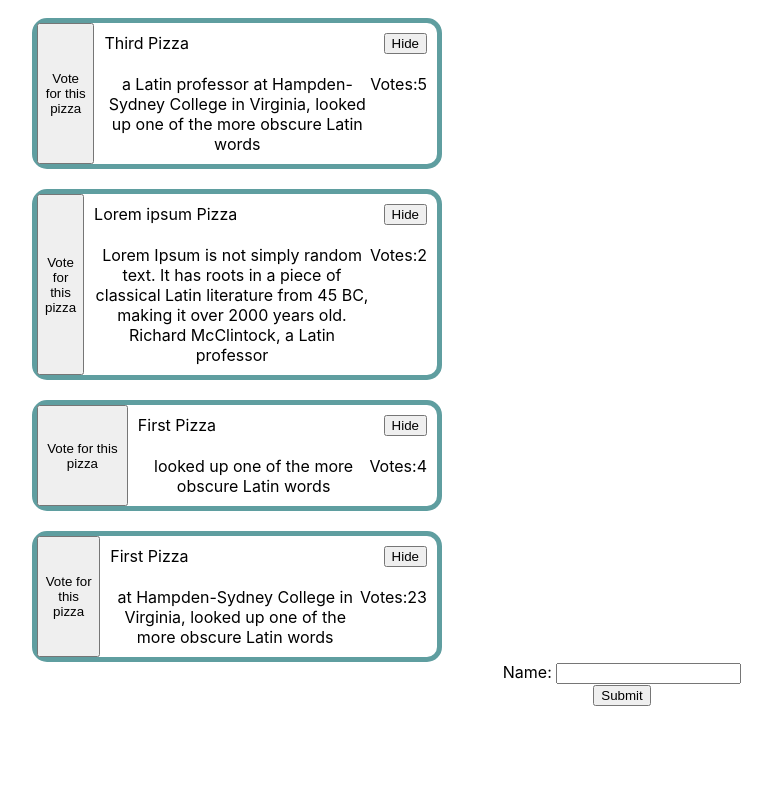
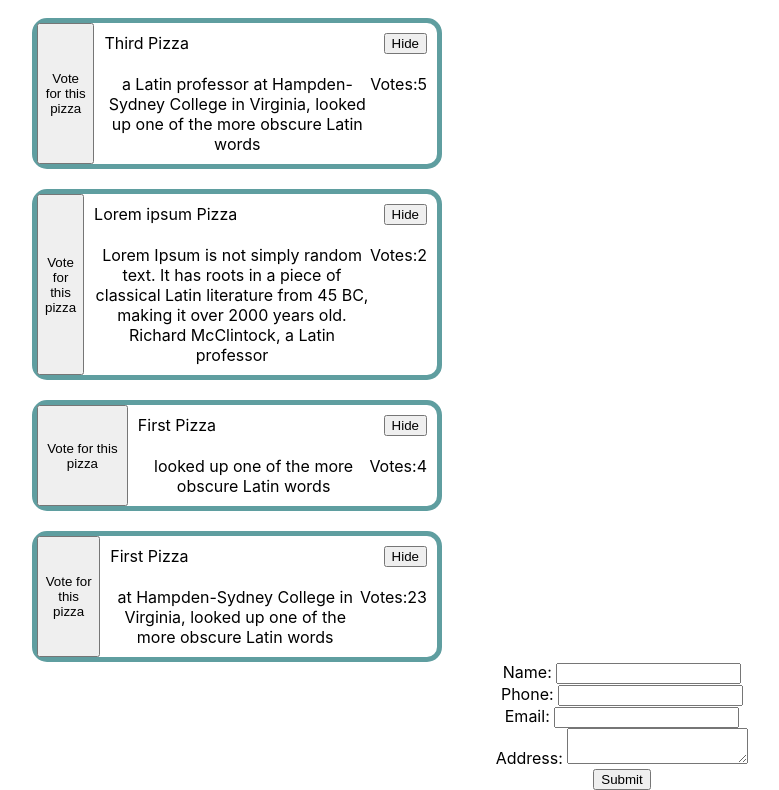
Before and after one commit to mariapaskova/React-course, a React (Create React App) app in the folder posts-app/: page / in a window 1280 px wide. Shown: the part 244-1034 px from the top of the page, without its empty margins (18-797 px from the left). Before the commit the page ends 950 px from the top, so only its background shows below. Built offline with nearby package versions, Linux system fonts and the light colour scheme.

Commit message:
Fix #7 fields to work ok

```diff
--- a/posts-app/src/components/ShoppingCart/cart.tsx
+++ b/posts-app/src/components/ShoppingCart/cart.tsx
@@ -1,4 +1,5 @@
 import React, { useState } from "react";
+import Field from "./field/field";
 
 export default function Cart() {
   const [state, setState] = useState({
@@ -9,27 +10,12 @@ export default function Cart() {
   });
 
   const onSubmit = (event: any) => {
-    console.log(event);
+    event.preventDefault();
+    console.log("Submitted form is ", state);
   };
 
-  const onChangeName = ({ target }: any) => {
-    console.log(target, target.value, " Changeee");
-    setState({ ...state, name: target.value });
-  };
-
-  const onChangePhone = ({ target }: any) => {
-    console.log(target, target.value, " Changeee");
-    setState({ ...state, phone: target.value });
-  };
-
-  const onChangeEmail = ({ target }: any) => {
-    console.log(target, target.value, " Changeee");
-    setState({ ...state, email: target.value });
-  };
-
-  const onChangeAddress = ({ target }: any) => {
-    console.log(target, target.value, " Changeee");
-    setState({ ...state, address: target.value });
+  const onChange = ({ target }: any) => {
+    setState({ ...state, [target.id]: target.value });
   };
 
   return (
@@ -40,14 +26,16 @@ export default function Cart() {
           name="name"
           label="Name"
           value={state.name}
-          onChange={onChangeName}
+          control="text"
+          onChange={onChange}
         />
-        {/* <Field
+        <Field
           id="phone"
           name="phone"
           label="Phone"
+          control="text"
           value={state.phone}
-          onChange={onChangePhone}
+          onChange={onChange}
         />
         <Field
           id="email"
@@ -55,7 +43,7 @@ export default function Cart() {
           label="Email"
           control="email"
           value={state.email}
-          onChange={onChangeEmail}
+          onChange={onChange}
         />
         <Field
           id="address"
@@ -63,26 +51,11 @@ export default function Cart() {
           label="Address"
           control="textarea"
           value={state.address}
-          onChange={onChangeAddress}
-        /> */}
+          onChange={onChange}
+        />
 
         <input type="submit" value="Submit" />
       </form>
     </div>
   );
 }
-
-function Field({ label, name, control, ...inputProps }: any) {
-  let Control = (props: any) => <input type={control || "text"} {...props} />;
-
-  if (control === "textarea") {
-    Control = props => <textarea {...props} />;
-  }
-
-  return (
-    <div>
-      <label htmlFor={inputProps.id}>{label}: </label>
-      <Control id={name} name={name} {...inputProps} />
-    </div>
-  );
-}
--- /dev/null
+++ b/posts-app/src/components/ShoppingCart/field/field.tsx
@@ -0,0 +1,19 @@
+import React, { useState } from "react";
+
+const CONTROLS: any = {
+  undefined: (props: any) => <input type="text" {...props} />,
+  text: (props: any) => <input type="text" {...props} />,
+  email: (props: any) => <input type="email" {...props} />,
+  textarea: (props: any) => <textarea {...props} />
+};
+
+export default function Field({ label, name, control, ...inputProps }: any) {
+  let Control = CONTROLS[control || "text"];
+
+  return (
+    <div>
+      <label htmlFor={inputProps.id}>{label}: </label>
+      <Control id={name} name={name} {...inputProps} />
+    </div>
+  );
+}
```
